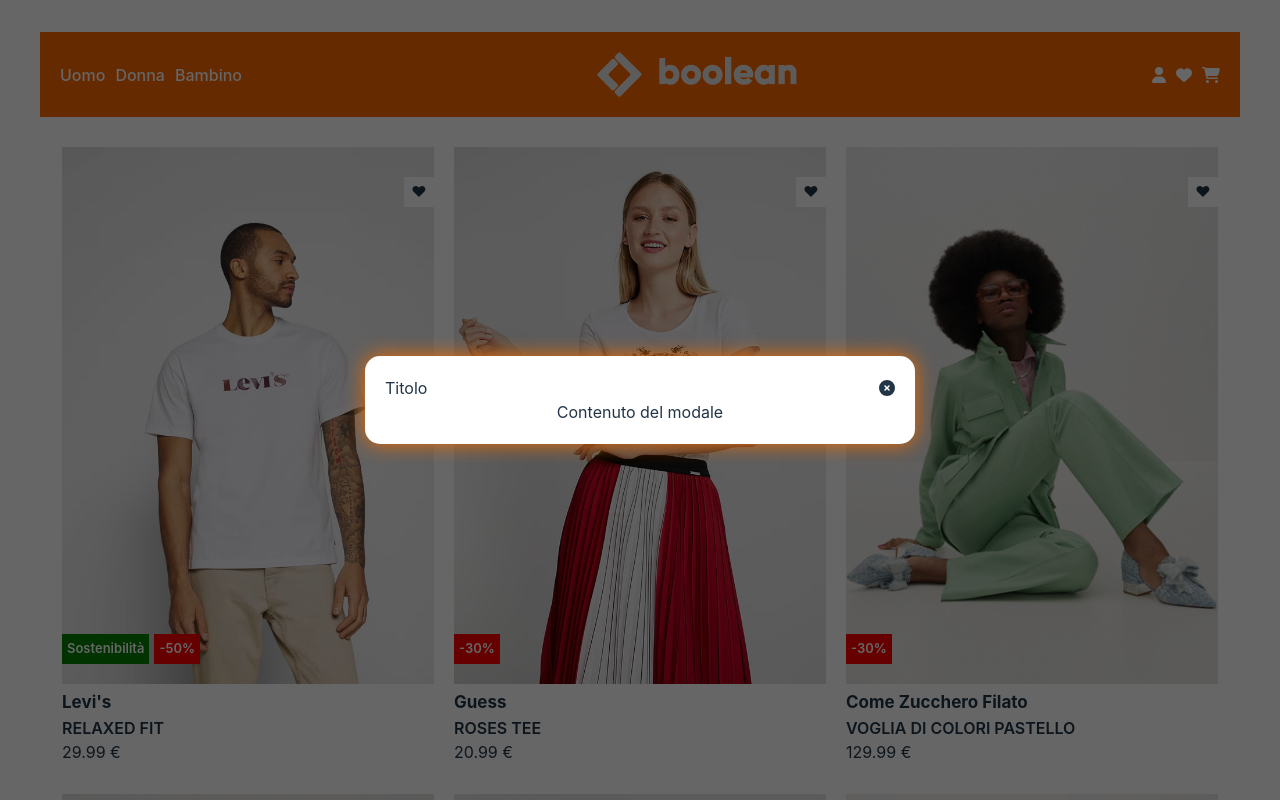
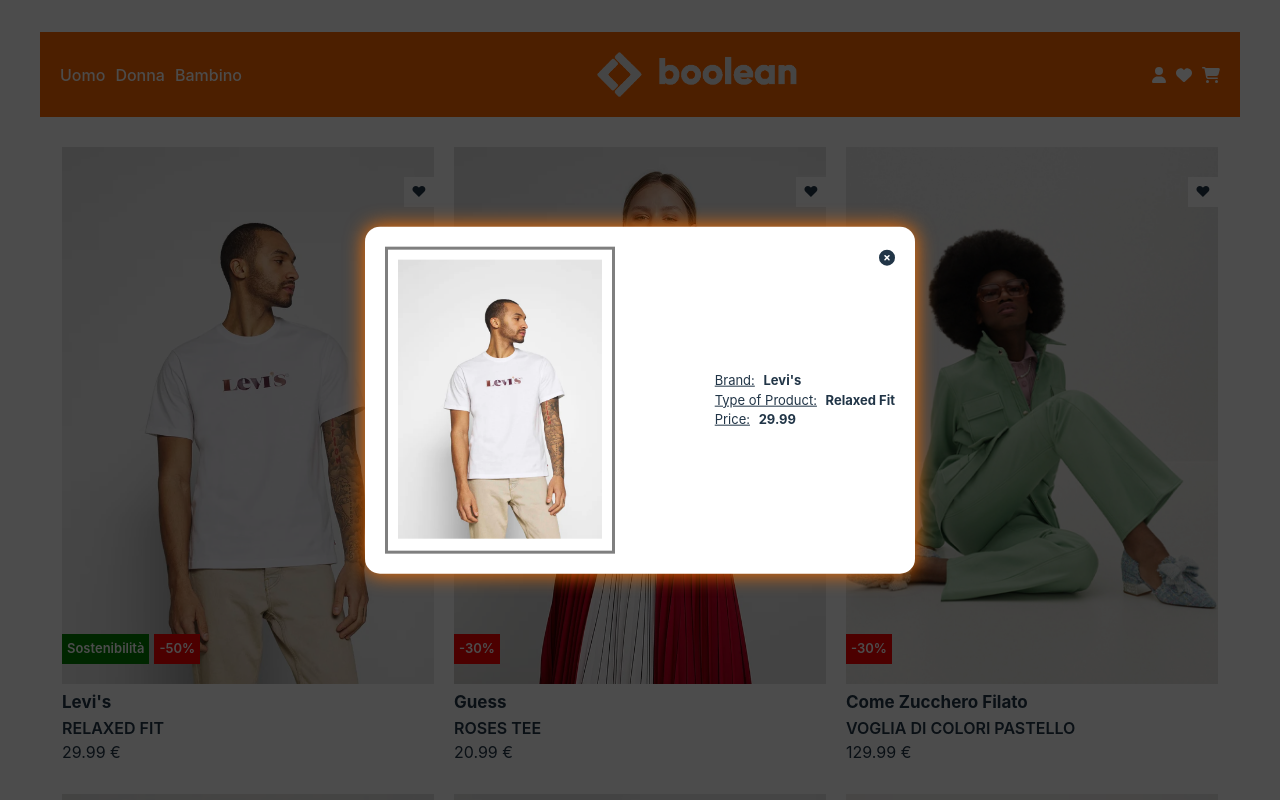
Before and after one commit to igorliotta/vite-boolando, a Vue app: page / in a window 1280 px wide. Both pictures are taken after a click on the element "RELAXED FIT". Shown: the top 800 px of the page. Built offline with nearby package versions, Linux system fonts and the light colour scheme; data requests are answered from the project's data file.

Commit message:
Added: element inside modal and then their style

```diff
--- a/src/components/Card.vue
+++ b/src/components/Card.vue
@@ -23,7 +23,7 @@
         </figure>
         <div class="info-product">
             <h3 class="mark">{{ item.brand }}</h3>
-            <p @click="$emit('show')" class="product-description">{{ item.name }}</p>
+            <p @click="$emit('show', item)" class="product-description">{{ item.name }}</p>
             <div>
                 <!-- <span class="sale">14,99 &euro; </span> -->
                 <span>{{ item.price }} &euro;</span>
--- a/src/components/MainContent.vue
+++ b/src/components/MainContent.vue
@@ -14,16 +14,19 @@
       store: store,
       productsUrl: 'http://localhost:3000/products',
       open: false,
+      currentProduct: {}
     }
   },
   methods: {
-    showModal() {
-      console.log('show modal')
+    showModal(product) {
+      console.log('show modal',product)
       this.open = true
+      this.currentProduct = product;
     },
     closeModal() {
       console.log('close modal')
       this.open = false
+      this.currentProduct = {}
     }
   },
   created() {
@@ -49,13 +52,24 @@
     <div v-if="open" class="modal">
       <div class="modal-card">
         <div class="modal-card-header">
-          <span>
-            Titolo
-          </span>
-          <font-awesome-icon @click="closeModal()" icon="fa-solid fa-circle-xmark" />
+          <figure class="miniature">
+            <img class="miniature-img miniature-front-img" :src="'/img/' + currentProduct.frontImage" alt="">
+            <img class="miniature-img miniature-back-img" :src="'/img/' + currentProduct.backImage" alt="">
+          </figure>
         </div>
         <div class="modal-card-body">
-          <p>Contenuto del modale</p>
+          <font-awesome-icon class="mark" @click="closeModal()" icon="fa-solid fa-circle-xmark" />
+         <div class="info-product">
+          <p>
+            <span class="decoration-text">Brand:</span> <span class="weight-text">{{ currentProduct.brand }}</span>
+          </p>
+          <p>
+           <span class="decoration-text">Type of Product:</span> <span class="weight-text">{{ currentProduct.name }}</span>
+          </p>
+          <p>
+           <span class="decoration-text">Price:</span> <span class="weight-text">{{ currentProduct.price }}</span>
+          </p>
+         </div>
         </div>
       </div>
     </div>
@@ -83,7 +97,10 @@
   padding: 20px;
   width: 100%;
   max-width: 550px;
-  box-shadow: 0px 0px 20px rgba(238, 109, 3, 1);
+  box-shadow: 0px 0px 20px rgb(255, 115, 0);
+  display: flex;
+  justify-content: space-between;
+  align-items: center;
 }
 
 .modal::after {
@@ -94,15 +111,77 @@
   left: 0;
   right: 0;
   z-index: 40;
-  background-color: rgba(0, 0, 0, 0.6);
+  background-color: rgba(0, 0, 0, 0.7);
 }
 
 .modal-card-header {
   display: flex;
   justify-content: space-between;
-  align-items: center;
+  font-weight: 700;
+}
+
+.miniature {
+  width: 230px;
+  aspect-ratio: 9/12;
+  border: 3px solid rgba(0, 0, 0, 0.5);
+  position: relative;
+}
+
+.miniature-img {
+  width: 100%;
+  aspect-ratio: 9/12;
+  padding: 10px;
+  position: absolute;
+  top: 0;
+  bottom: 0;
+  left: 0;
+  right: 0;
+}
+
+.miniature-front-img {
+  opacity: 1;
+}
+
+.miniature-front-img:hover {
+  opacity: 0;
+}
+
+.miniature-back-img {
+  opacity: 0;
+}
+
+.miniature-back-img:hover {
+  opacity: 1;
+}
+
+.modal-card-body {
+  height: 300px;
+  display: flex;
+  flex-direction: column;
+  justify-content: center;
+  position: relative;
+  gap: 5px;
+}
+
+.info-product {
+  text-align: left;
+  font-size: 13px;
+}
+
+.mark {
+  position: absolute;
+  top: 0;
+  right: 0;
+}
+
+.decoration-text {
+  padding: 5px;
+  text-decoration: underline;
+}
+
+.weight-text {
+  font-weight: 700;
 }
 
 
-
 </style>
```
